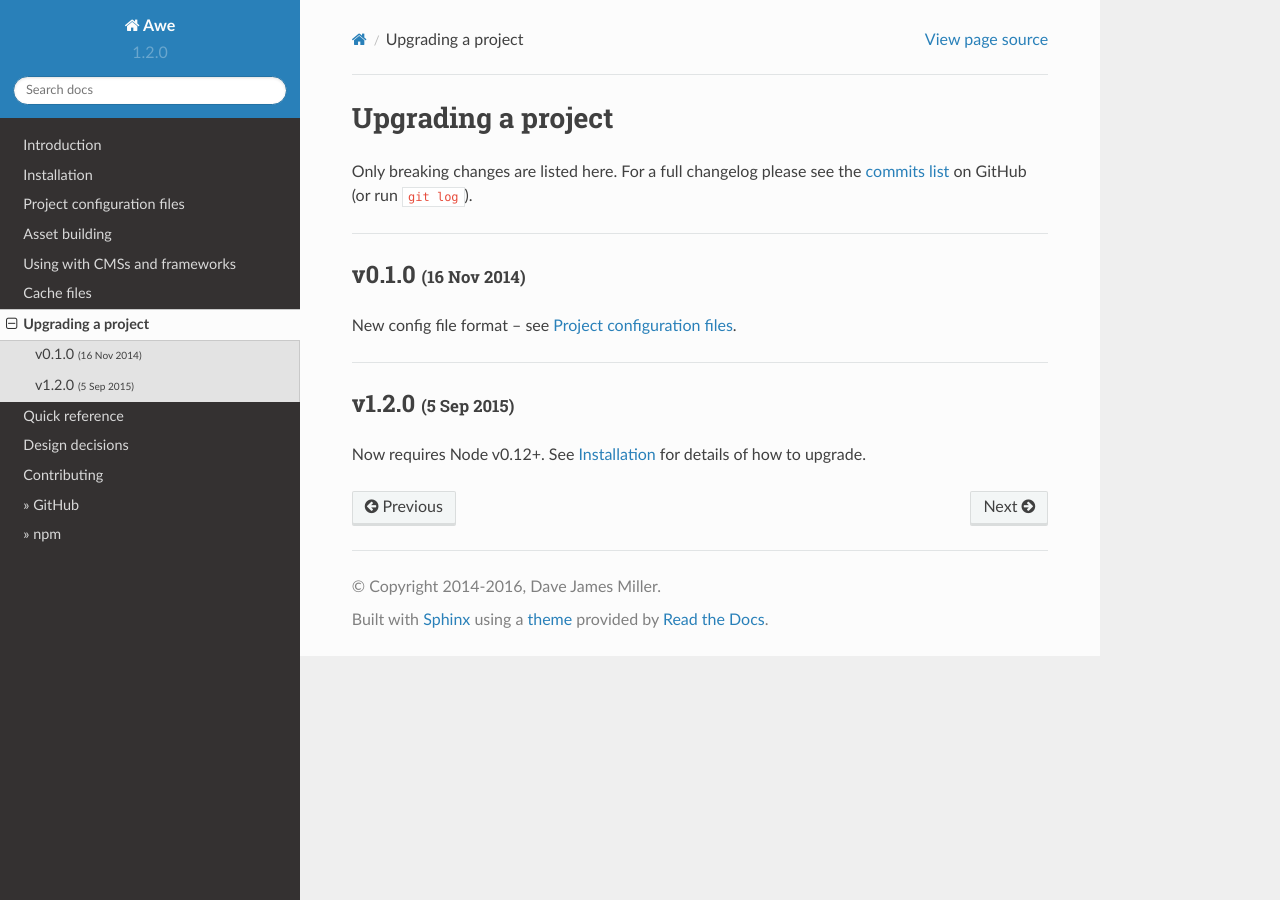
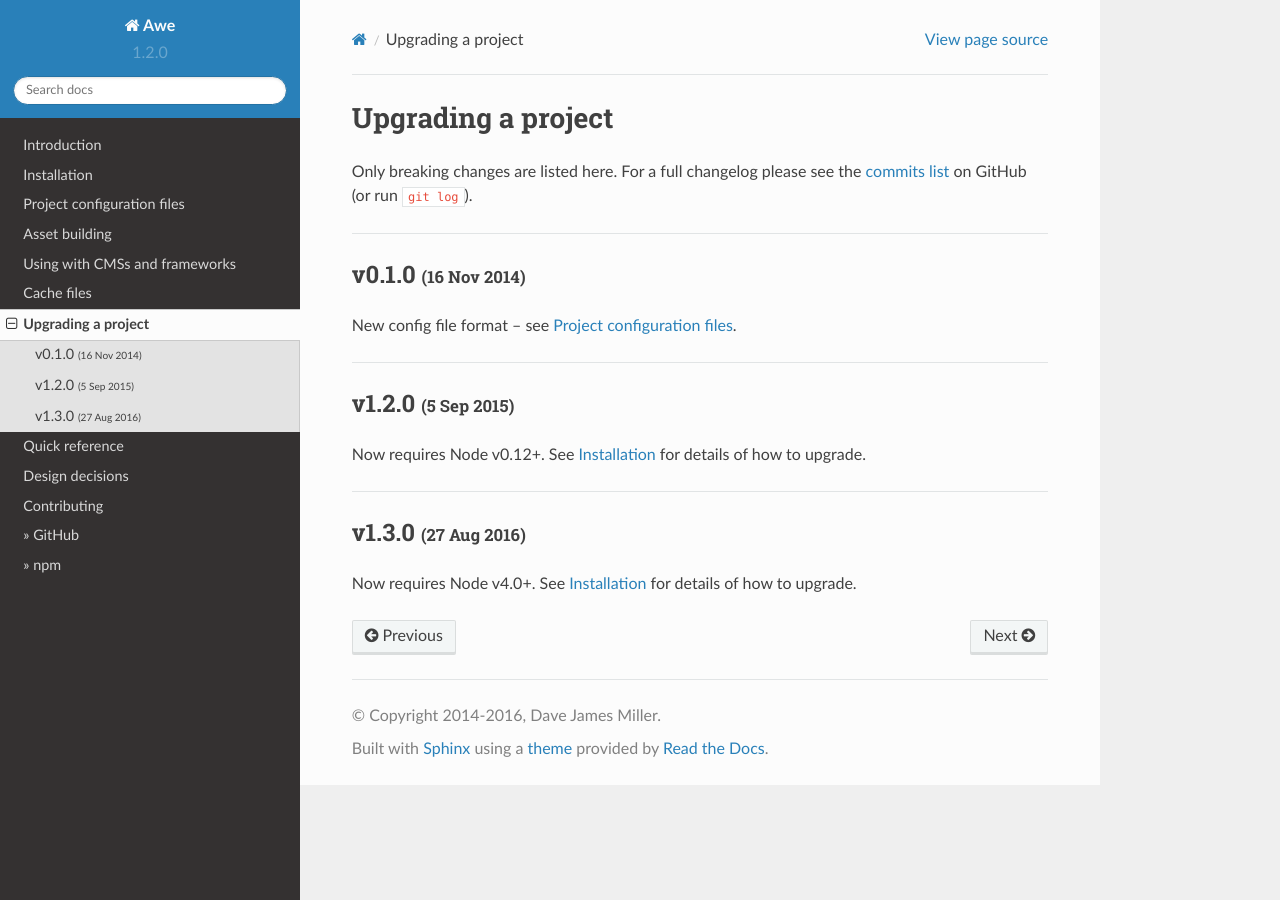
Before and after one commit to alberon/awe, a Sphinx documentation site: the page built from docs/upgrading.rst, in a window 1280 px wide. Built offline with Sphinx 7.4.7 and the Read the Docs theme 2.0.0, drawn with Linux system fonts in a browser that asks for light colours.

Commit message:
Add 1.3.0 to changelog

```diff
--- a/docs/upgrading.rst
+++ b/docs/upgrading.rst
@@ -30,3 +30,9 @@ New config file format -- see :doc:`config`.
 ================================================================================
 
 Now requires Node v0.12+. See :doc:`installation` for details of how to upgrade.
+
+================================================================================
+ v1.3.0 :date:`(27 Aug 2016)`
+================================================================================
+
+Now requires Node v4.0+. See :doc:`installation` for details of how to upgrade.
```
